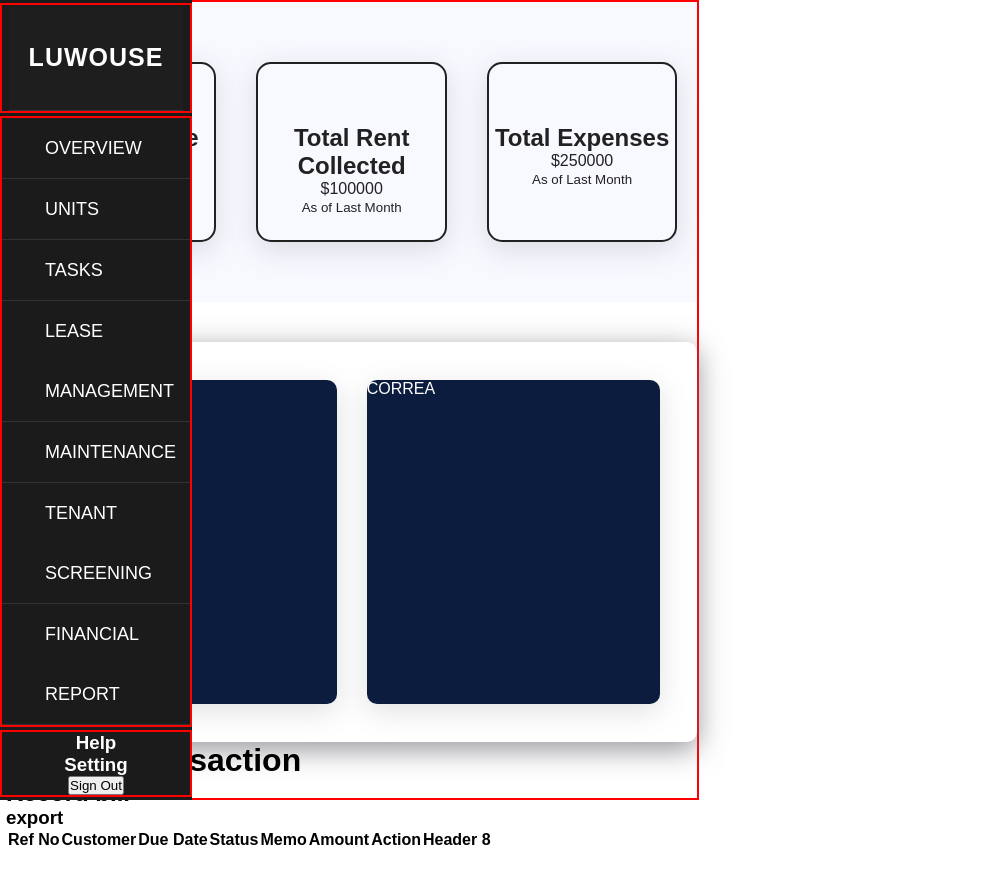
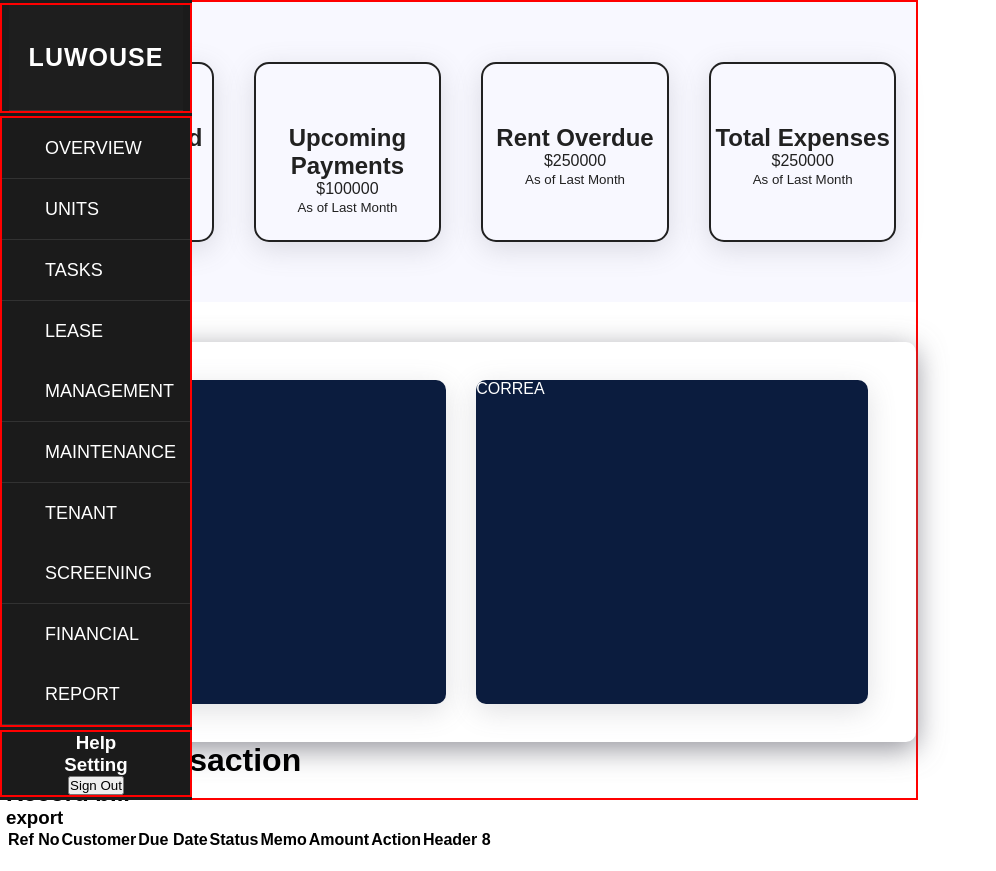
Before and after one commit to Correa95/Property-Management-System, a React (Vite) app in the folder client-side/: page / in a window 1280 px wide. Shown: the whole page, without its empty margins (0-996 px from the left). Built offline with nearby package versions, Linux system fonts and the light colour scheme.

Commit message:
working on recent transactions

```diff
--- a/client-side/src/Components/Analysis.jsx
+++ b/client-side/src/Components/Analysis.jsx
@@ -3,14 +3,20 @@ function Analysis() {
   return (
     <section className="statsContainer">
       <div className="stats">
-        <h1 className="titleHeader">Vacancy Rate</h1>
+        <h1 className="titleHeader">Rent Received</h1>
         <amount className="dollarAmount">100%</amount>
         <br />
         <small className="timeStamp">As of Last Month</small>
       </div>
       <div className="stats">
-        <h1 className="titleHeader">Total Rent Collected</h1>
+        <h1 className="titleHeader">Upcoming Payments</h1>
         <amount className="dollarAmount">$100000</amount>
+        <br />
+        <small className="timeStamp">As of Last Month</small>
+      </div>
+      <div className="stats">
+        <h1 className="titleHeader">Rent Overdue</h1>
+        <amount className="dollarAmount">$250000</amount>
         <br />
         <small className="timeStamp">As of Last Month</small>
       </div>
```
